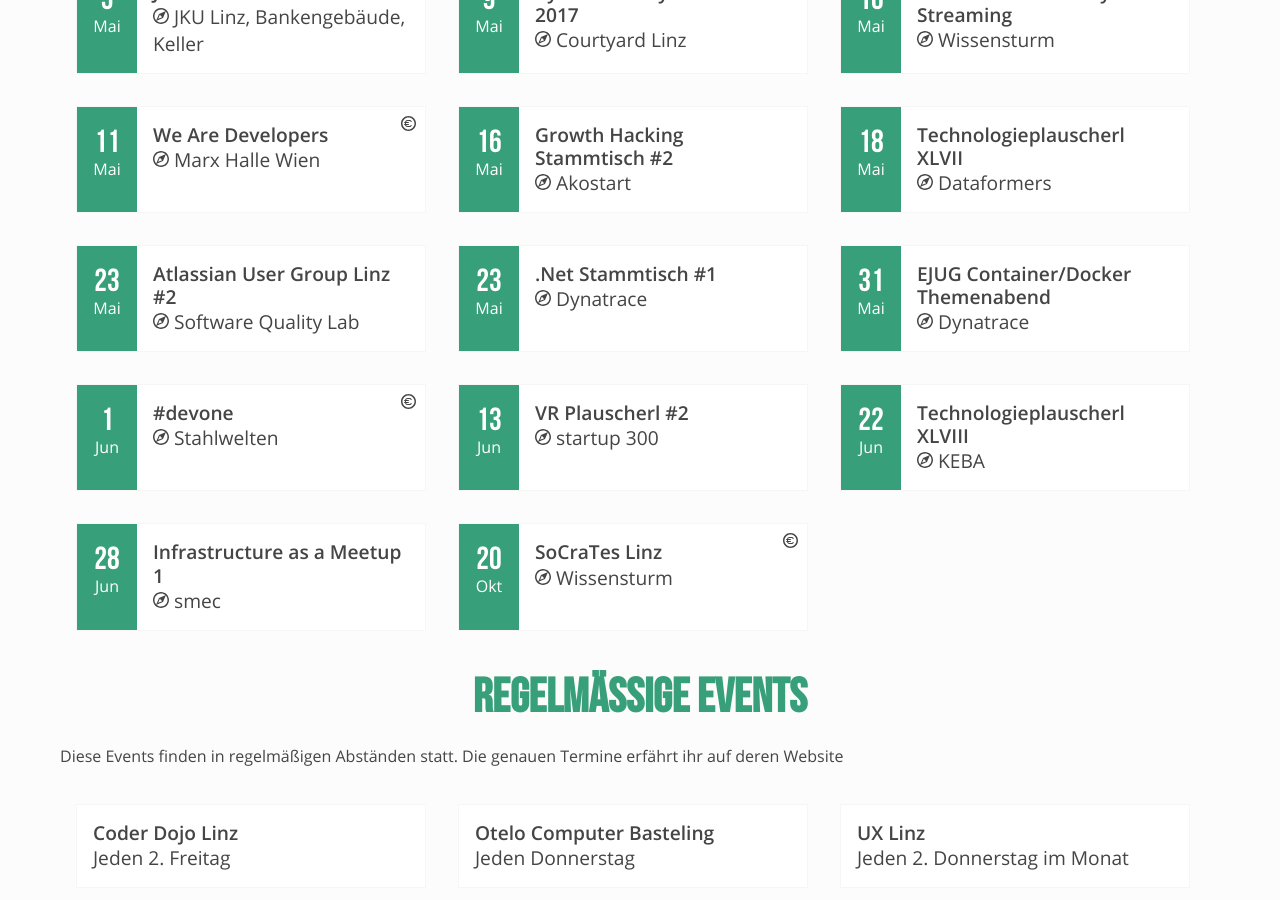
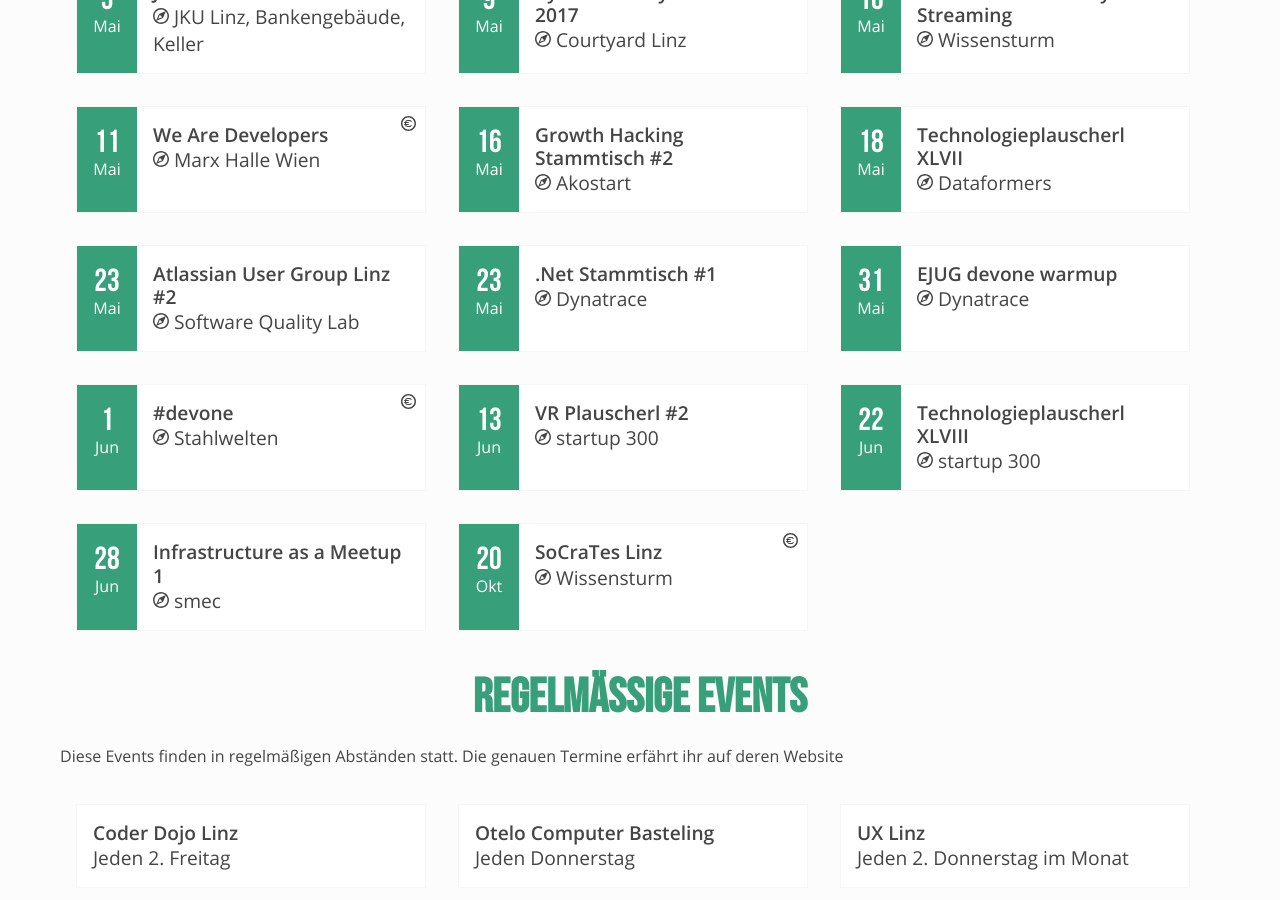
Before and after one commit to mericanAncer127/plauscherl, a Jekyll site: the page built from pages/community-news.html, in a window 1280 px wide and 900 px high, scrolled down 498 px. Built offline with Jekyll 4.4.1, drawn with Linux system fonts in a browser that asks for light colours.

Commit message:
Update community.yml

```diff
--- a/_data/community.yml
+++ b/_data/community.yml
@@ -60,7 +60,7 @@
       date: 2017-05-18
    -
       name: "Technologieplauscherl XLVIII"
-      location: "KEBA"
+      location: "startup 300"
       date: 2017-06-22
 -
   id: topconf
@@ -151,7 +151,7 @@
   name: "EJUG"
   events:
     -
-      name: "EJUG Container/Docker Themenabend"
+      name: "EJUG devone warmup"
       location: "Dynatrace"
       date: 2017-05-31
       link: https://www.meetup.com/de-DE/Enterprise-Java-User-Group-Austria/events/239295710/
```
